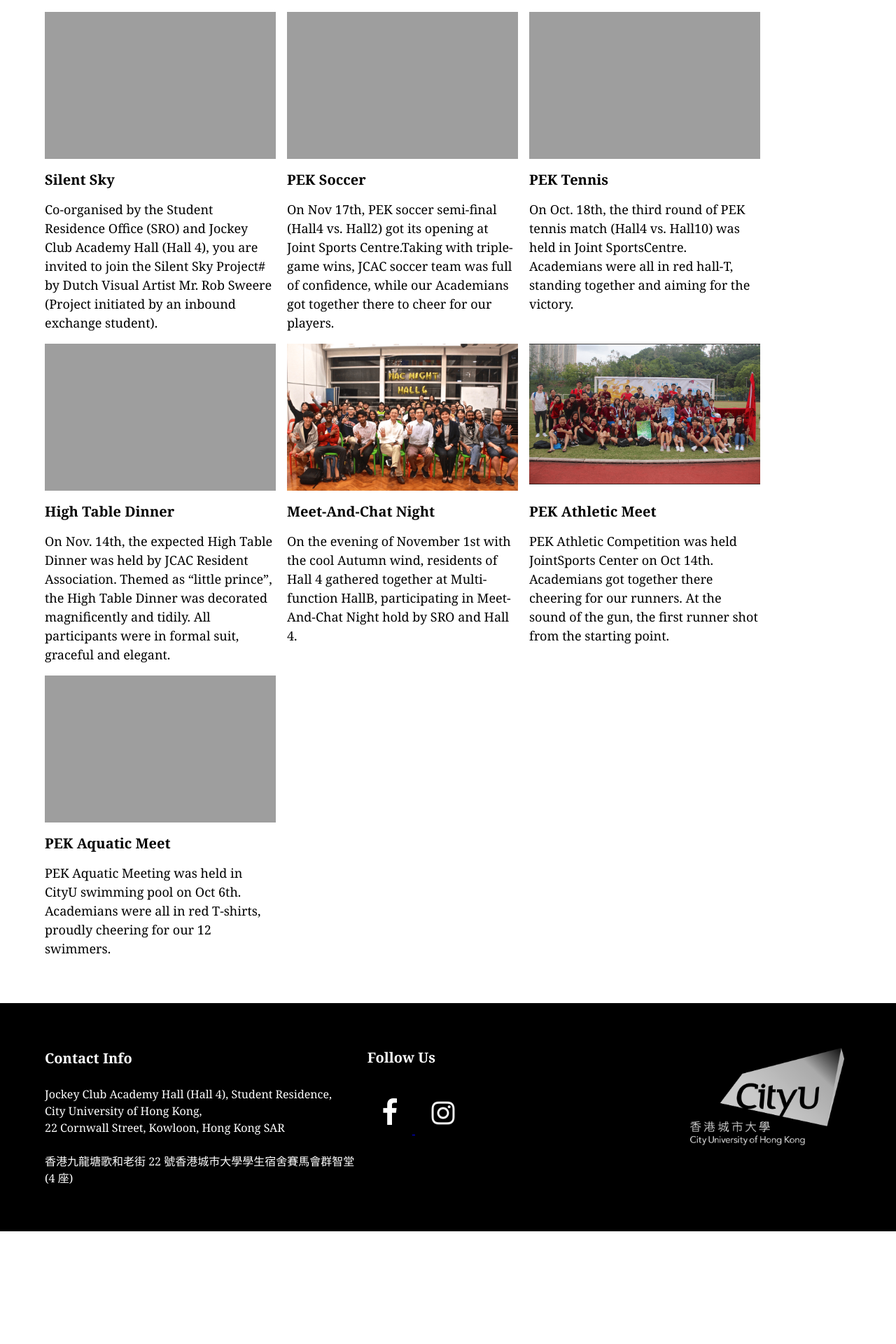
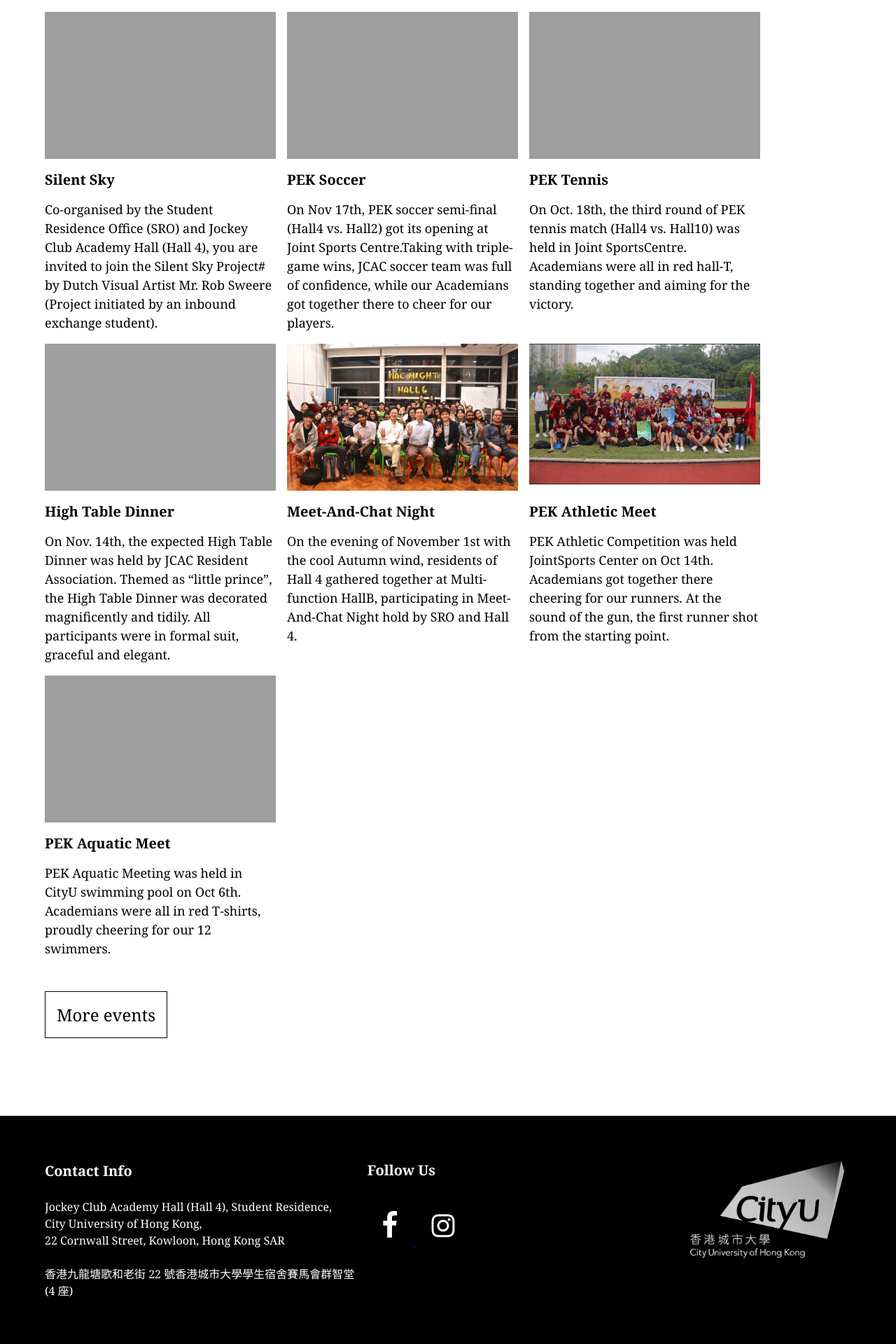
Before and after one commit to CWKSC/jcachall, a Jekyll site: the page built from page/home.md, in a window 1280 px wide. Shown: the part 1995-3915 px from the top of the page at 70% size. Built offline with Jekyll 4.4.1, drawn with Linux system fonts in a browser that asks for light colours; before the commit the page ends 3754 px from its top, so only the background shows below that.

Commit message:
Init "More events" button under news

```diff
--- a/_includes/home/news.html
+++ b/_includes/home/news.html
@@ -8,4 +8,8 @@
         {% include posts.html %}
     </div>
 
+    <div class="more">
+        <a href="{{ site.url }}{{ site.baseurl }}/events/">More events</a>
+    </div>
+
 </div>
--- a/assets/css/page/home/news.scss
+++ b/assets/css/page/home/news.scss
@@ -12,3 +12,22 @@
 .news .newsContainer {
     padding: 32px;
 }
+
+.news .more {
+    padding-left: 64px;
+    padding-bottom: 128px;
+}
+
+.news .more a {
+	text-decoration: none;
+    font-size: 24px;
+	color: black;
+	padding: 16px;
+	border: 1px solid #000;
+	transition: background-color .25s ease-in-out;
+}
+
+.news .more a:hover {
+	background-color: black;
+	color: white;
+}
```
